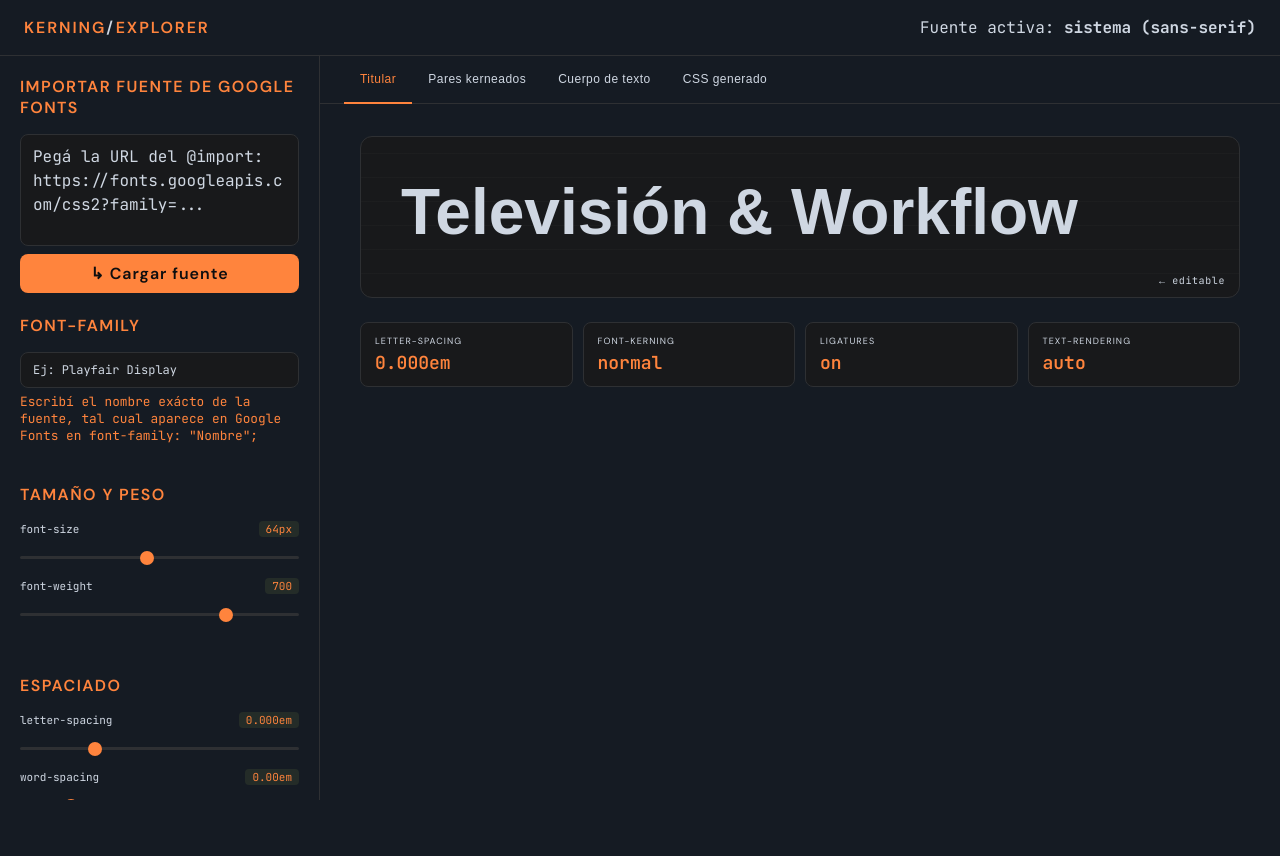
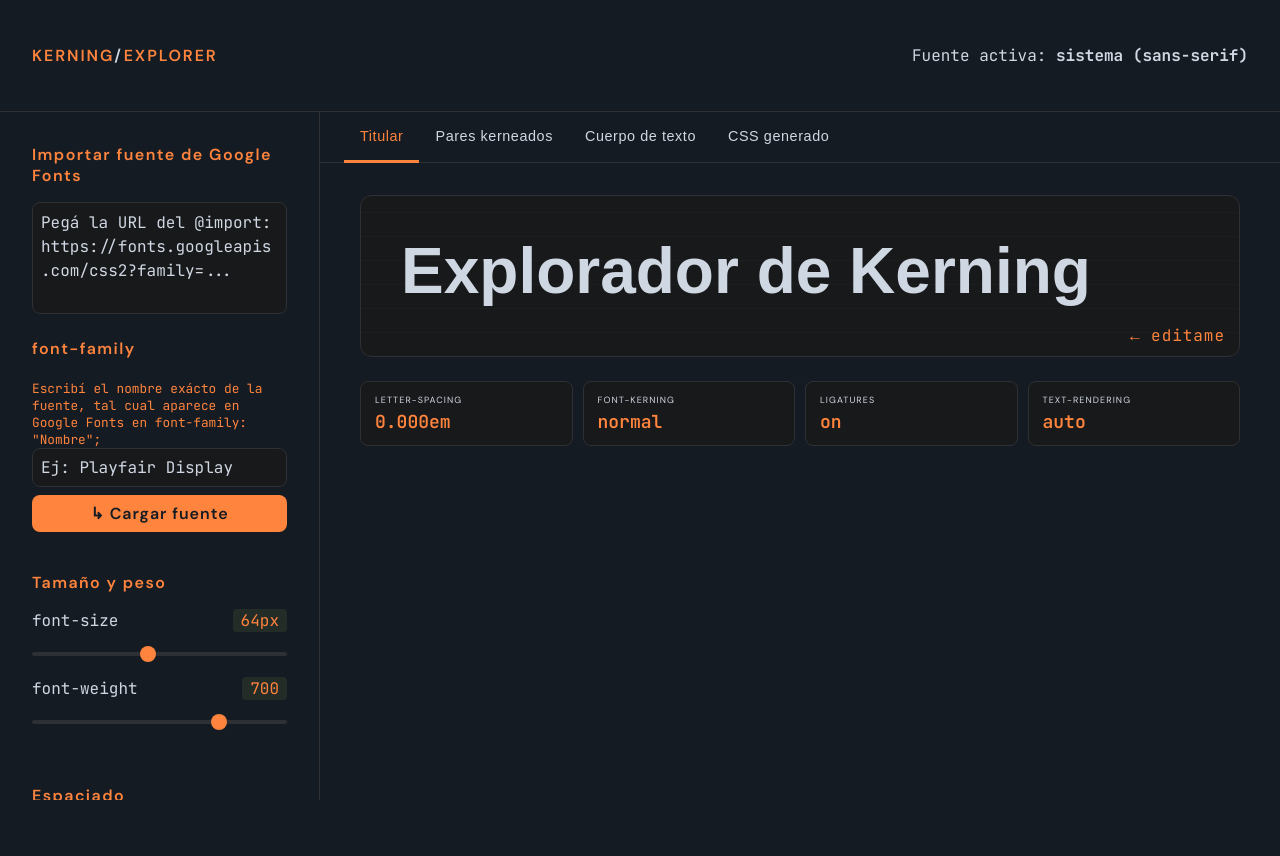
Before and after one commit to manuelfernandezdg/tipografiaKerning, a plain HTML site: page index.html in a window 1280 px wide. Before the commit the page ends 800 px from the top, so only its background shows below. Drawn offline with Linux system fonts and the light colour scheme.

Commit message:
Ajustes al UI y tooltips

```diff
--- a/css/estilos.css
+++ b/css/estilos.css
@@ -25,18 +25,18 @@
     min-height: 100vh;
     display: grid;
     grid-template-columns: 320px 1fr;
-    grid-template-rows: 56px 1fr;
+    grid-template-rows: 7rem 1fr;
     height: 100vh;
     overflow: hidden;
   }
 
   header {
     grid-column: 1 / -1;
-    border-bottom: 1px solid var(--border);
+    border-bottom: 0.1rem solid var(--border);
     display: flex;
     align-items: center;
-    padding: 0 24px;
-    gap: 16px;
+    padding: 0 2rem;
+    gap: 1rem;
     background: var(--bg);
     z-index: 100;
   }
@@ -49,8 +49,13 @@
     color: var(--accent);
   }
 
-  .logo span { color: var(--text3); }
-  header .sep { flex: 1; }
+  .logo span {
+    color: var(--text3);
+  }
+
+  header .sep {
+    flex: 1;
+  }
 
   .font-name-display {
     font-size: 1rem;
@@ -61,35 +66,36 @@
   .font-name-display strong { color: var(--text2); }
 
   aside {
-    border-right: 1px solid var(--border);
+    border-right: 0.1rem solid var(--border);
     overflow-y: auto;
-    padding: 20px;
+    padding: 2rem;
     display: flex;
     flex-direction: column;
     gap: 0;
-    height: calc(100vh - 56px);
+    height: calc(100vh - 7rem);
   }
 
   .section-title {
     font-size: 1rem;
     font-weight: 600;
     letter-spacing: 0.09em;
-    text-transform: uppercase;
     color: var(--accent);
     margin: 2.5rem 0 1rem;
   }
 
-  .section-title:first-child { margin-top: 0; }
+  .section-title:first-child {
+    margin-top: 0;
+  }
 
   .font-url-input {
     width: 100%;
     background: var(--surface);
-    border: 1px solid var(--border);
-    border-radius: 8px;
+    border: 0.1rem solid var(--border);
+    border-radius: 0.5rem;
     color: var(--text);
     font-family: var(--mono);
     font-size: 1rem;
-    padding: 10px 12px;
+    padding: 0.5rem;
     resize: none;
     min-height: 7rem;
     outline: none;
@@ -103,19 +109,19 @@
   .font-url-input.success { border-color: var(--accent); }
 
   .import-btn {
-    margin-top: 8px;
+    margin-top: 0.5rem;
     width: 100%;
     background: var(--accent);
-    color: #0e0e0f;
+    color: var(--bg);
     border: none;
-    border-radius: 8px;
+    border-radius: 0.5rem;
     font-family: var(--sans);
     font-size: 1rem;
     font-weight: 600;
     letter-spacing: 0.06em;
-    padding: 9px;
+    padding: 0.5rem 1rem;
     cursor: pointer;
-    transition: background 0.15s, transform 0.1s;
+    transition: background 0.2s, transform 0.1s;
   }
 
   .import-btn:hover { background: var(--accent2); }
@@ -123,7 +129,7 @@
 
   .import-status {
     font-size: 0.8rem;
-    margin-top: 6px;
+    margin-top: 0.5rem;
 
     font-family: var(--mono);
     color: var(--accent);
@@ -135,12 +141,12 @@
   .font-family-input {
     width: 100%;
     background: var(--surface);
-    border: 1px solid var(--border);
-    border-radius: 8px;
+    border: 0.1rem solid var(--border);
+    border-radius: 0.5rem;
     color: var(--text);
     font-family: var(--mono);
-    font-size: 12px;
-    padding: 9px 12px;
+    font-size: 1rem;
+    padding: 0.5rem;
     outline: none;
     transition: border-color 0.2s;
   }
@@ -149,35 +155,35 @@
   .font-family-input:focus { border-color: var(--accent); }
   .font-family-input.active { border-color: var(--accent); }
 
-  .ctrl { margin-bottom: 14px; }
+  .ctrl { margin-bottom: 1rem; }
 
   .ctrl-label {
     display: flex;
     justify-content: space-between;
     align-items: center;
-    margin-bottom: 6px;
+    margin-bottom: 0.5rem;
   }
 
   .ctrl-label span:first-child {
-    font-size: 11px;
+    font-size: 1rem;
     color: var(--text2);
     font-family: var(--mono);
   }
 
   .ctrl-label .val {
-    font-size: 11px;
+    font-size: 1rem;
     color: var(--accent);
     font-family: var(--mono);
     background: rgba(212,255,106,0.08);
-    padding: 1px 7px;
-    border-radius: 4px;
+    padding: 1px 0.5rem;
+    border-radius: 0.25rem;
   }
 
   input[type=range] {
     appearance: none;
     -webkit-appearance: none;
     width: 100%;
-    height: 3px;
+    height: 0.25rem;
     background: var(--border);
     border-radius: 2px;
     outline: none;
@@ -186,8 +192,8 @@
 
   input[type=range]::-webkit-slider-thumb {
     -webkit-appearance: none;
-    width: 14px;
-    height: 14px;
+    width: 1rem;
+    height: 1rem;
     border-radius: 50%;
     background: var(--accent);
     cursor: pointer;
@@ -196,19 +202,23 @@
 
   input[type=range]::-webkit-slider-thumb:hover { transform: scale(1.2); }
 
-  .toggle-group { display: flex; flex-direction: column; gap: 8px; }
+  .toggle-group {
+    display: flex;
+    flex-direction: column;
+    gap: 8px;
+  }
 
   .toggle {
     display: flex;
     align-items: center;
-    gap: 10px;
+    gap: 1rem;
     cursor: pointer;
   }
 
   .toggle input { display: none; }
 
   .toggle-track {
-    width: 32px;
+    width: 2rem;
     height: 18px;
     background: var(--surface2);
     border: 1px solid var(--border);
@@ -240,7 +250,11 @@
     background: var(--accent);
   }
 
-  .toggle-label { font-size: 11px; color: var(--text2); font-family: var(--mono); }
+  .toggle-label {
+    font-size: 0.8rem; color:
+    var(--text2);
+    font-family: var(--mono);
+  }
 
   select {
     width: 100%;
@@ -285,19 +299,19 @@
 
   .tabs {
     display: flex;
-    border-bottom: 1px solid var(--border);
-    padding: 0 24px;
+    border-bottom: 0.1rem solid var(--border);
+    padding: 0 1.5rem;
     flex-shrink: 0;
   }
 
   .tab {
-    font-size: 12px;
+    font-size: 0.9rem;
     font-weight: 500;
     letter-spacing: 0.04em;
     color: var(--text3);
-    padding: 16px 16px;
+    padding: 1rem;
     cursor: pointer;
-    border-bottom: 2px solid transparent;
+    border-bottom: 0.2rem solid transparent;
     margin-bottom: -1px;
     transition: all 0.15s;
     background: none;
@@ -359,8 +373,8 @@
     position: absolute;
     bottom: 10px;
     right: 14px;
-    font-size: 10px;
-    color: var(--text3);
+    font-size: 1rem;
+    color: var(--accent);
     font-family: var(--mono);
     letter-spacing: 0.06em;
   }
--- a/index.html
+++ b/index.html
@@ -25,10 +25,13 @@
     <div class="section-title">Importar fuente de Google Fonts</div>
     <textarea class="font-url-input" id="font-url-input"
       placeholder="Pegá la URL del @import:&#10;https://fonts.googleapis.com/css2?family=..."></textarea>
-    <button class="import-btn" onclick="importFont()">↳ Cargar fuente</button>
+
     <div class="import-status" id="import-status"></div>
 
     <div class="section-title" style="margin-top:16px;">font-family</div>
+
+    <div class="import-status" id="family-hint" style="margin-top:5px;">Escribí el nombre exácto de la fuente, tal cual aparece en Google Fonts en font-family: "Nombre";</div>
+
     <input
       type="text"
       id="font-family-input"
@@ -36,7 +39,8 @@
       placeholder="Ej: Playfair Display"
       oninput="applyFontFamily()"
     >
-    <div class="import-status" id="family-hint" style="margin-top:5px;">Escribí el nombre exácto de la fuente, tal cual aparece en Google Fonts en font-family: "Nombre";</div>
+
+    <button class="import-btn" onclick="importFont()">↳ Cargar fuente</button>
 
     <div class="section-title">Tamaño y peso</div>
     <div class="ctrl">
@@ -126,8 +130,8 @@
       <!-- TAB TITULAR -->
       <div class="tab-content active" id="tab-headline">
         <div class="preview-bg" id="preview-bg">
-          <div class="editable-headline" id="headline-el" contenteditable="true" spellcheck="false">Televisión &amp; Workflow</div>
-          <span class="editable-hint">← editable</span>
+          <div class="editable-headline" id="headline-el" contenteditable="true" spellcheck="false">Explorador de Kerning</div>
+          <span class="editable-hint">← editame</span>
         </div>
         <div class="metrics-strip">
           <div class="metric">
```
